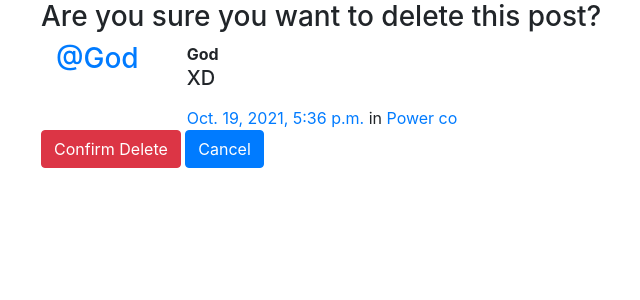
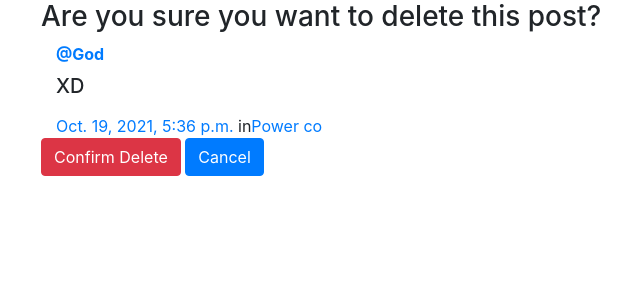
Before and after one commit to August-Schleich/Space_Social, a Django app: a page that uses Space_Social/posts/templates/posts/_post.html in a window 1280 px wide. Shown: the part 56-356 px from the top of the page, without its empty margins (44-684 px from the left). Run offline with Django 3.2, Linux system fonts and the light colour scheme; data comes from the database, SQL or seed files in the repository; both versions use the stored data as it was after the commit; tables that the repository leaves empty hold one stand-in row (values such as "Sample post"); some libraries are stand-ins or nearby versions.

Commit message:
Fixed: user_post_list and _post

```diff
--- a/Space_Social/posts/templates/posts/_post.html
+++ b/Space_Social/posts/templates/posts/_post.html
@@ -1,12 +1,12 @@
 <div class="media">
-	<h3 class="mr-5"><a href="{% url 'posts:for_user' username=post.user.username %}">@{{ post.user.username }}</a></h3>
 
 	<div class="media-body">
-		<strong>{{ post.user.username }}</strong>
-		<h5>{{ post.message_html|safe }}</h5>
+		<a href="{% url 'posts:for_user' username=post.user.username %}"><strong >@{{ post.user.username }}</strong></a>
+		<h5 class="media-heading pt-2">{{ post.message_html|safe }}</h5>
+
 			<time class="time"><a href="{% url 'posts:single' username=post.user.username pk=post.pk %}">{{ post.created_at }}</a></time>
 			{% if post.group %}
-			<span class="group-name">in <a href="#">{{ post.group.name }}</a></span>
+			<span class="group-name">in<a href="#">{{ post.group.name }}</a></span>
 			{% endif %}
 		</h5>
 
```
Also changed, not shown: Space_Social/posts/templates/posts/user_post_list.html (+5 -2 lines), Space_Social/db.sqlite3.
